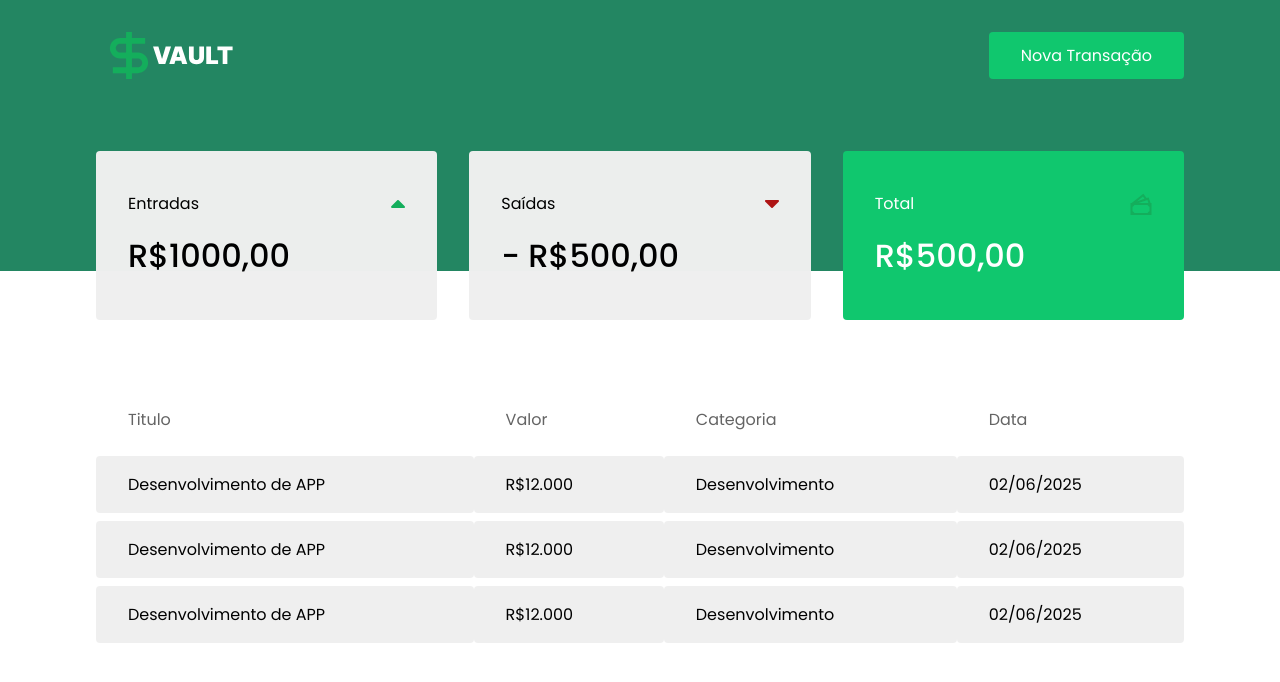
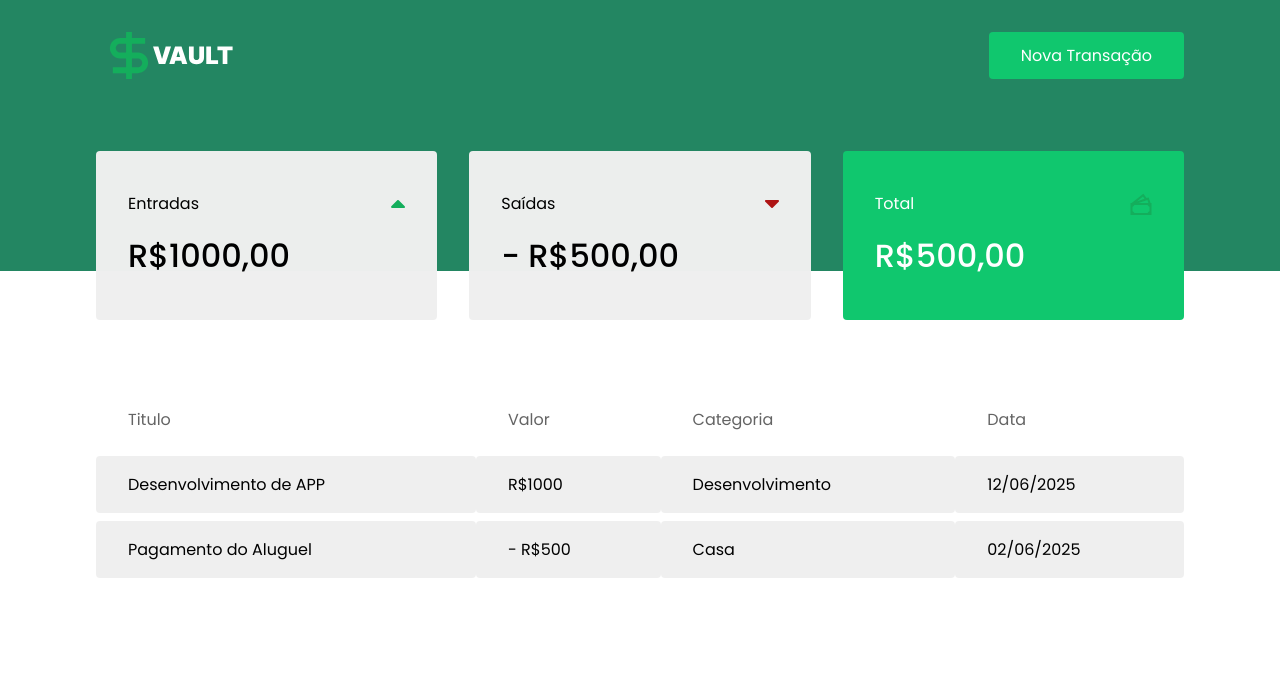
Before and after one commit to PedroXA/Ignite-reactjs-rocketseat, a React (Create React App) app in the folder 2-PROJETO/dtmoney/: page / in a window 1280 px wide. Shown: the top 682 px of the page. Built offline with nearby package versions, Linux system fonts and the light colour scheme.

Commit message:
add: withdraw e deposit css adicionados

```diff
--- a/2-PROJETO/dtmoney/src/components/TransactionTable/index.tsx
+++ b/2-PROJETO/dtmoney/src/components/TransactionTable/index.tsx
@@ -16,22 +16,15 @@ export function TransactionTable() {
         <tbody>
           <tr>
             <td>Desenvolvimento de APP</td>
-            <td>R$12.000</td>
+            <td className="deposit">R$1000</td>
             <td>Desenvolvimento</td>
-            <td>02/06/2025</td>
+            <td>12/06/2025</td>
           </tr>
 
           <tr>
-            <td>Desenvolvimento de APP</td>
-            <td>R$12.000</td>
-            <td>Desenvolvimento</td>
-            <td>02/06/2025</td>
-          </tr>
-
-          <tr>
-            <td>Desenvolvimento de APP</td>
-            <td>R$12.000</td>
-            <td>Desenvolvimento</td>
+            <td>Pagamento do Aluguel</td>
+            <td className="withdraw">- R$500</td>
+            <td>Casa</td>
             <td>02/06/2025</td>
           </tr>
         </tbody>
--- a/2-PROJETO/dtmoney/src/components/TransactionTable/styles.ts
+++ b/2-PROJETO/dtmoney/src/components/TransactionTable/styles.ts
@@ -21,6 +21,14 @@ export const Container = styled.div`
             background: rgb(239, 239, 239, 0.99);
             border-radius: 0.25rem;
         }
+
+       &.withdraw{
+            color: red;
+        }
+
+        &.deposit{
+            color: var(--secundary-green);
+        }
     }
 
 `
```
